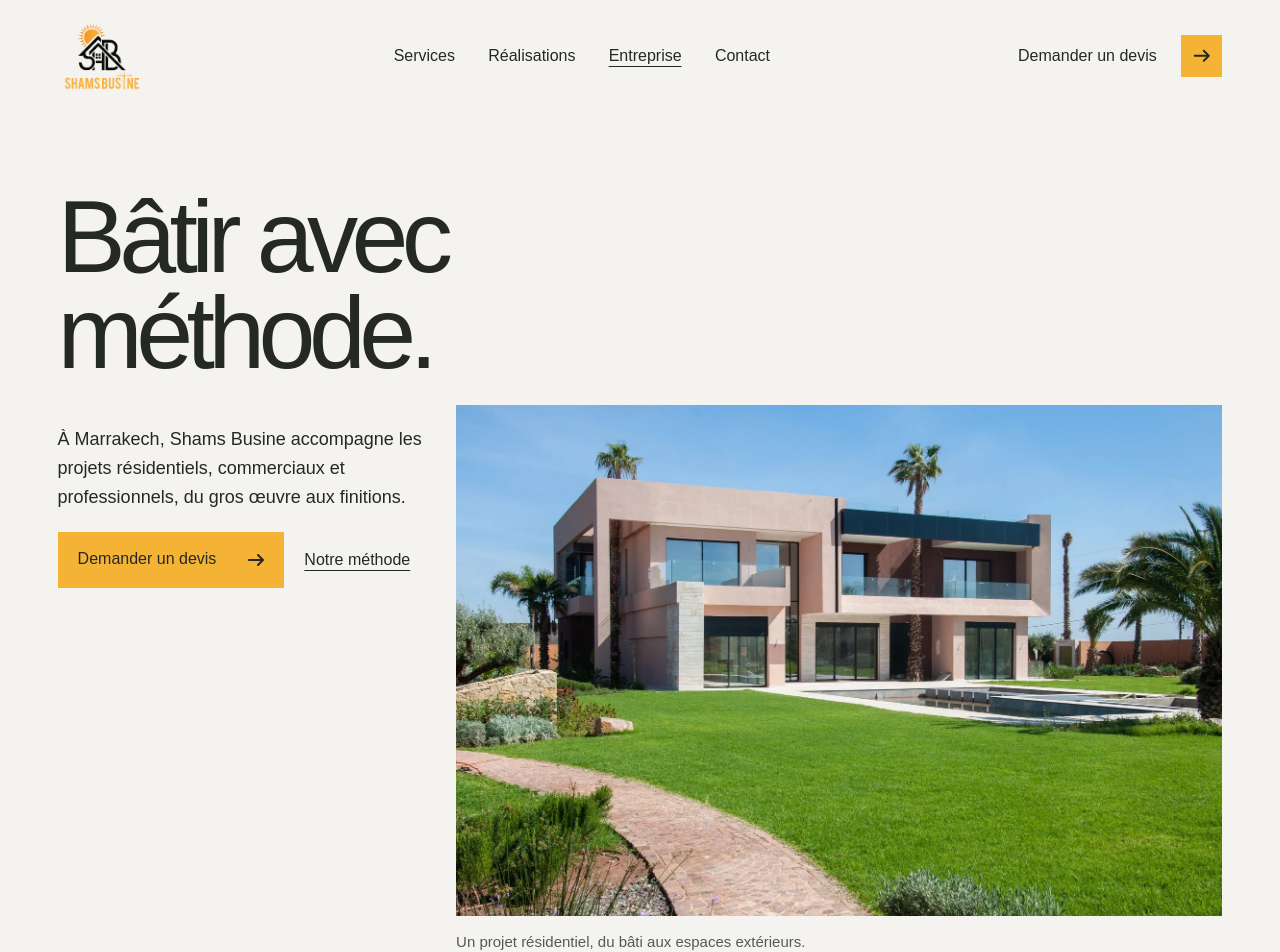
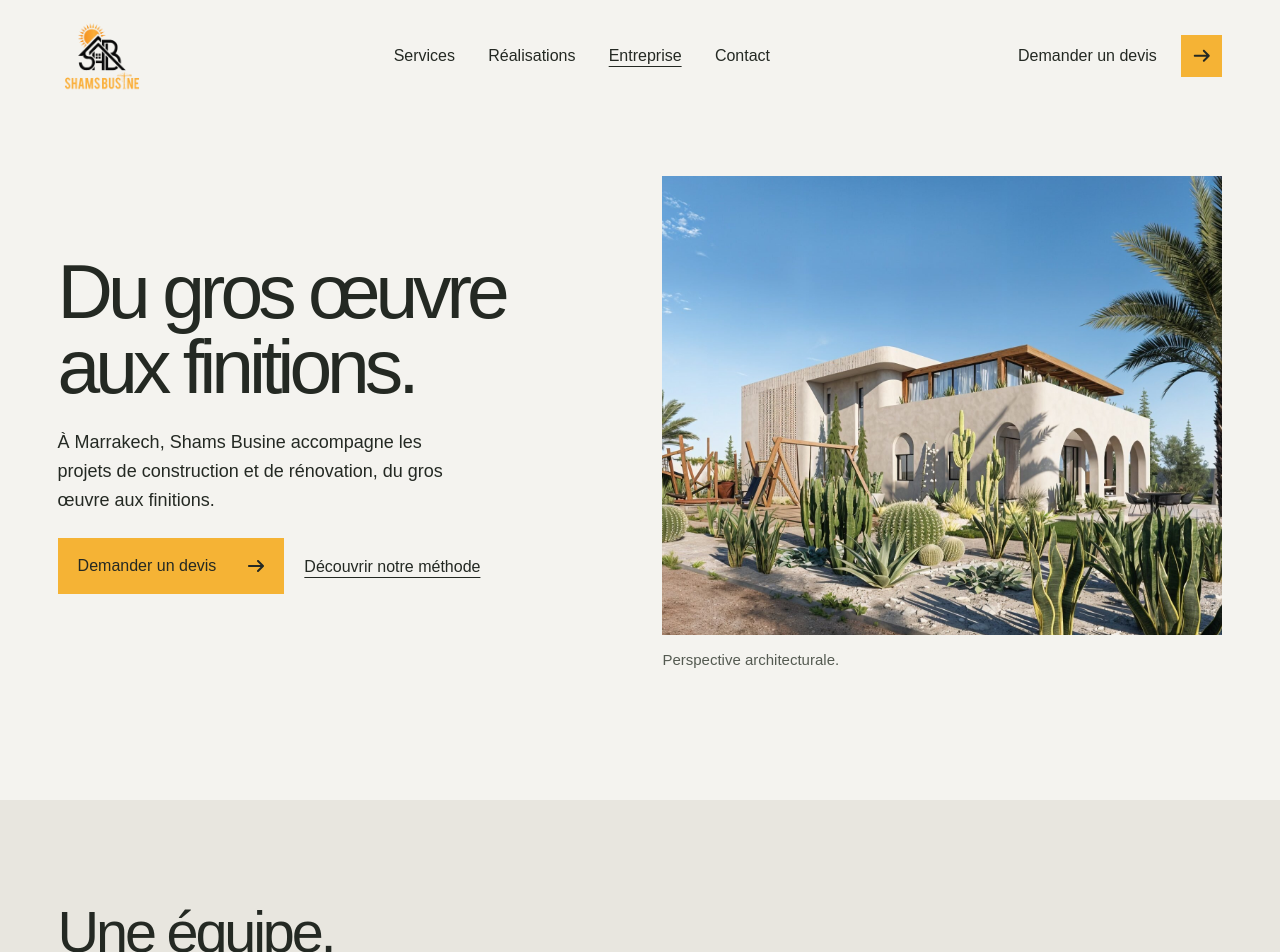
Before and after one commit to yassinejoundi/shamsbusine, a Next.js app: page /entreprise in a window 1280 px wide. Shown: the top 952 px of the page. Built offline with nearby package versions, Linux system fonts and the light colour scheme; a web font is replaced by a local one.

Commit message:
feat(entreprise): rebuild hero

```diff
--- a/app/entreprise/entreprise.css
+++ b/app/entreprise/entreprise.css
@@ -3,40 +3,28 @@
 .entreprise-hero {
   display: grid;
   grid-template-columns: repeat(12, minmax(0, 1fr));
-  column-gap: clamp(1rem, 2.4vw, 2.5rem);
-  row-gap: 1.5rem;
-  padding-block: clamp(2.5rem, 6vw, 6rem) 0;
-}
-.entreprise-hero h1 {
-  grid-column: 1 / 11;
-  max-width: 12ch;
-  font-size: clamp(3.25rem, 8vw, 8rem);
+  gap: clamp(1.5rem, 3.5vw, 3rem);
+  align-items: center;
+  padding-block: clamp(2.5rem, 5vw, 4rem) 0;
 }
 .entreprise-hero-copy {
-  grid-column: 1 / 5;
-  grid-row: 2;
-  align-self: start;
+  grid-column: 1 / -1;
   display: flex;
   flex-direction: column;
   align-items: flex-start;
-  gap: 1.25rem;
-  padding-block: 1.25rem 2rem;
+  gap: clamp(1rem, 2vw, 1.5rem);
 }
-.entreprise-hero-copy > p { max-width: 38ch; font-size: 1.125rem; }
+.entreprise-hero h1 {
+  max-width: 12ch;
+  font-size: clamp(3rem, 8vw, 5rem);
+  line-height: .98;
+}
+.entreprise-hero h1 span { display: block; }
+.entreprise-hero-copy > p { max-width: 42ch; font-size: 1.125rem; }
 .entreprise-hero-actions { display: flex; flex-wrap: wrap; align-items: center; gap: .5rem 1.25rem; }
-.entreprise-hero-visuals {
-  grid-column: 5 / 13;
-  grid-row: 2;
-  display: grid;
-  grid-template-columns: repeat(8, minmax(0, 1fr));
-  gap: 1.25rem;
-  align-items: start;
-}
-.entreprise-hero-main { grid-column: 1 / -1; margin: 0; }
-.entreprise-hero-photo { aspect-ratio: 1.5; }
-.entreprise-hero-photo img { object-position: center 57%; }
-.entreprise-hero-detail { grid-column: 1 / 4; margin: 2.5rem 0 0; }
-.entreprise-hero-detail-photo { aspect-ratio: .95; }
+.entreprise-hero-figure { grid-column: 1 / -1; margin: 0; }
+.entreprise-hero-photo { aspect-ratio: 1.4; }
+.entreprise-hero-photo img { object-position: center 64%; }
 .entreprise-page figure figcaption { max-width: 48ch; font-size: .9375rem; }
 
 .entreprise-approche {
@@ -161,16 +149,6 @@
 .entreprise-enquiry-actions { display: flex; align-items: center; }
 
 @media (max-width: 899px) {
-  .entreprise-hero { row-gap: 1rem; }
-  .entreprise-hero h1 { grid-column: 1 / -1; }
-  .entreprise-hero-copy { grid-column: 1 / 7; grid-row: 2; padding-block: 1.5rem; }
-  .entreprise-hero-visuals {
-    grid-column: 1 / -1;
-    grid-row: 3;
-    grid-template-columns: repeat(12, minmax(0, 1fr));
-  }
-  .entreprise-hero-main { grid-column: 2 / 13; }
-  .entreprise-hero-detail { grid-column: 1 / 6; margin-block-start: 2rem; }
   .entreprise-approche-intro,
   .entreprise-gallery-intro,
   .entreprise-moyens-intro,
@@ -181,14 +159,9 @@
 
 @media (max-width: 699px) {
   .entreprise-hero { grid-template-columns: repeat(4, minmax(0, 1fr)); padding-block-start: 2.5rem; }
-  .entreprise-hero h1 { font-size: clamp(3rem, 12vw, 4.75rem); }
-  .entreprise-hero-copy { grid-column: 1 / -1; grid-row: 2; padding-block: .75rem 1rem; }
+  .entreprise-hero h1 { font-size: clamp(2.65rem, 10.8vw, 4rem); }
   .entreprise-hero-copy > p { max-width: 40ch; font-size: 1rem; }
-  .entreprise-hero-visuals { grid-column: 1 / -1; grid-row: 3; grid-template-columns: repeat(4, minmax(0, 1fr)); gap: 0 1rem; }
-  .entreprise-hero-main { grid-column: 1 / -1; }
-  .entreprise-hero-photo { aspect-ratio: 1.2; }
-  .entreprise-hero-detail { grid-column: 2 / -1; width: 82%; margin-block-start: 2.5rem; }
-  .entreprise-hero-detail-photo { aspect-ratio: 1.05; }
+  .entreprise-hero-photo { aspect-ratio: 1.12; }
   .entreprise-page figure figcaption { font-size: .875rem; }
   .entreprise-approche { margin-block-start: 4rem; padding-block: 3.5rem; }
   .entreprise-approche-intro,
@@ -227,3 +200,11 @@
   .entreprise-enquiry-layout { grid-template-columns: minmax(0, 1fr); gap: 1.5rem; }
   .entreprise-enquiry h2 { font-size: clamp(2.5rem, 10vw, 3.75rem); }
 }
+
+@media (min-width: 1100px) {
+  .entreprise-hero { padding-block-start: clamp(3rem, 5vw, 5rem); }
+  .entreprise-hero-copy { grid-column: 1 / 7; }
+  .entreprise-hero-figure { grid-column: 7 / 13; }
+  .entreprise-hero h1 { font-size: clamp(4.125rem, 6vw, 6rem); }
+  .entreprise-hero-photo { aspect-ratio: 1.22; }
+}
--- a/components/entreprise/EntrepriseHero.tsx
+++ b/components/entreprise/EntrepriseHero.tsx
@@ -5,44 +5,34 @@ import { Arrow } from "@/components/site/Arrow";
 export function EntrepriseHero() {
   return (
     <section className="entreprise-hero frame" aria-labelledby="entreprise-title">
-      <h1 id="entreprise-title" data-hero>Bâtir avec méthode.</h1>
       <div className="entreprise-hero-copy">
+        <h1 id="entreprise-title" data-hero>
+          <span>Du gros œuvre</span>
+          <span>aux finitions.</span>
+        </h1>
         <p data-hero>
-          À Marrakech, Shams Busine accompagne les projets résidentiels, commerciaux et professionnels,
-          du gros œuvre aux finitions.
+          À Marrakech, Shams Busine accompagne les projets de construction et de rénovation, du gros
+          œuvre aux finitions.
         </p>
         <div className="entreprise-hero-actions" data-hero>
           <Link className="button" href="/contact/#devis">
             Demander un devis <Arrow />
           </Link>
-          <Link className="text-link" href="#methode">Notre méthode</Link>
+          <Link className="text-link" href="#methode">Découvrir notre méthode</Link>
         </div>
       </div>
-      <div className="entreprise-hero-visuals">
-        <figure className="entreprise-hero-main" data-reveal>
+      <figure className="entreprise-hero-figure" data-reveal>
         <div className="photo entreprise-hero-photo" data-photo-motion>
           <Image
-              src="/images/villa-jardin.webp"
-              alt="Villa contemporaine entourée de palmiers et d’un jardin paysager."
+            src="/images/souihla-perspective.jpeg"
+            alt="Perspective architecturale d’une construction contemporaine entourée de palmiers et de végétation."
             fill
             preload
-              sizes="(max-width: 699px) 100vw, (max-width: 899px) 92vw, 62vw"
+            sizes="(max-width: 1099px) 92vw, 48vw"
           />
         </div>
-          <figcaption>Un projet résidentiel, du bâti aux espaces extérieurs.</figcaption>
+        <figcaption>Perspective architecturale.</figcaption>
       </figure>
-        <figure className="entreprise-hero-detail" data-reveal>
-          <div className="photo entreprise-hero-detail-photo">
-            <Image
-              src="/images/chantier-maconnerie.webp"
-              alt="Façade en brique en cours de construction, avec une grue de chantier à proximité."
-              fill
-              sizes="(max-width: 699px) 80vw, (max-width: 899px) 44vw, 21vw"
-            />
-          </div>
-          <figcaption>Maçonnerie en cours</figcaption>
-        </figure>
-      </div>
     </section>
   );
 }
--- a/public/images/sources.json
+++ b/public/images/sources.json
@@ -67,6 +67,14 @@
       "sourceMapping": ".project/metadata/project-images.csv",
       "source_url": "https://shamsbusine.com/wp-content/uploads/2026/04/DSC1041.jpg",
       "project_pages": "villa-4"
+    },
+    {
+      "file": "/images/souihla-perspective.jpeg",
+      "original": "media/projects/_shared/WhatsApp-Image-2026-04-04-at-11.55.22-3-e1776432639957.jpeg",
+      "sourceMapping": ".project/metadata/project-images.csv",
+      "source_url": "https://shamsbusine.com/wp-content/uploads/2026/04/WhatsApp-Image-2026-04-04-at-11.55.22-3-e1776432639957.jpeg",
+      "project_pages": "realisation-construction-shams-busine; villa-2; villa-touristique",
+      "role": "Architectural perspective shown as a rendering, not site photography."
     }
   ],
   "generated_images": [
```
Also changed, not shown: public/images/souihla-perspective.jpeg (added). Lines whose indentation alone changed are shown as unchanged.
